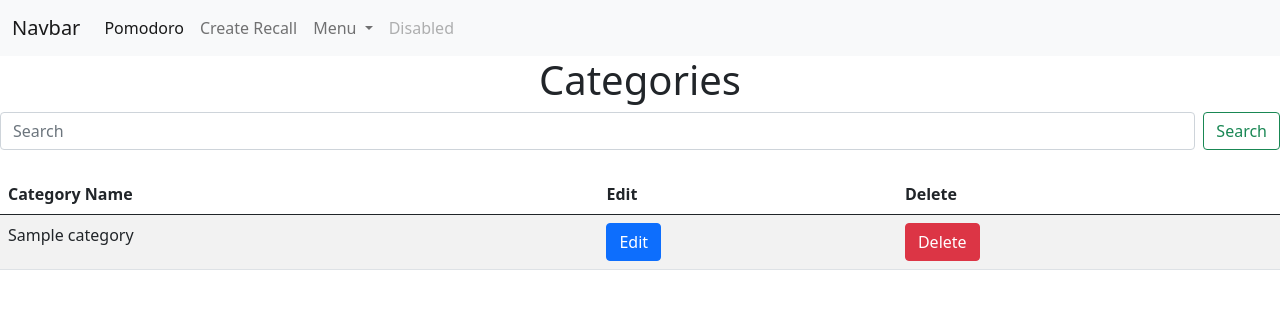
After one commit to JonathanElejalde/pomodoro-web-app, a Python web app: template templates/general_pages/categories.html in a window 1280 px wide. The commit adds this page. Shown: the top 309 px of the page. Run offline with Jinja, Linux system fonts and the light colour scheme; the template is opened without the code that fills it: most values are stand-ins (such as "Sample title", 1, 10 or a date in 2020); some libraries are stand-ins or nearby versions.

Commit message:
Add /categories route

```diff
--- a/routers/recall_projects.py
+++ b/routers/recall_projects.py
@@ -139,13 +139,14 @@ def update_recall_project_name(
             }
     }
 
-    return templates.TemplateResponse("components/edited_recall_project.html", context=context)
+    return templates.TemplateResponse("components/recall_project_edited.html", context=context)
 
 
 @router.delete(
     path="/{recall_project_id}",
     status_code=status.HTTP_200_OK,
-    summary="Delete a recall project"
+    summary="Delete a recall project",
+    response_class=HTMLResponse
 )
 def get_recall_project_names(
     recall_project_id:int,
--- a/templates/components/navbar.html
+++ b/templates/components/navbar.html
@@ -17,7 +17,7 @@
               Menu
             </a>
             <ul class="dropdown-menu" aria-labelledby="navbarDropdown">
-              <li><a class="dropdown-item" href="#">Categories</a></li>
+              <li><a class="dropdown-item" href="/categories">Categories</a></li>
               <li><a class="dropdown-item" href="#">Projects</a></li>
               <li><a class="dropdown-item" href="/recall_projects">Recall Projects</a></li>
               <li><a class="dropdown-item" href="#">Recalls</a></li>
--- /dev/null
+++ b/templates/general_pages/categories.html
@@ -0,0 +1,64 @@
+{% extends "shared/base.html" %}
+
+{% block title %}
+  <title>Categories</title>
+{% endblock %}
+
+{% block content %}
+<div class="row">
+<div id="errors" class="text-danger font-weight-bold">
+    {% for error in errors %}
+    <li>{{error}}</li>
+    {% endfor %}
+</div>
+</div>
+
+<h1 style="text-align: center;">Categories</h1>
+
+<form class="d-flex">
+    <input class="form-control me-2" type="search" placeholder="Search" aria-label="Search">
+    <button class="btn btn-outline-success" type="submit">Search</button>
+</form>
+
+<br/>
+<div class="mb-3">
+    <table class="table table-striped">
+        <thead>
+            <tr>
+                <th scope="col">Category Name</th>
+                <th scope="col">Edit</th>
+                <th scope="col">Delete</th>
+            </tr>
+        </thead>
+        <tbody id="categories-list">
+
+            {% for category in categories %}
+
+                <tr scope="row">
+                    <td> {{ category.category_name }}</td>
+                    <td>
+                        <button class="btn btn-primary"
+                                hx-get="/categories/edit/{{category.category_id}}"
+                                hx-target="closest tr"
+                                hx-swap="outerHTML"
+                                >
+                        Edit
+                        </button>
+                    </td>
+                    <td>
+                        <button
+                            class="btn btn-danger"
+                            hx-delete="/categories/{{ category.category_id }}"
+                            hx-confirm="Are you sure?"
+                            hx-target="closest tr"
+                            hx-swap="outerHTML"
+                        >Delete</button>
+                    </td>
+
+                </tr>
+
+            {% endfor %}
+        </tbody>
+    </table>
+</div>
+{% endblock %}
```
Also changed, not shown: routers/categories.py (+37 -10 lines), templates/components/category_edited.html (added, +22 -0 lines), templates/components/edit_category.html (added, +24 -0 lines), templates/components/recall_project_edited.html (renamed from templates/components/edited_recall_project.html).
